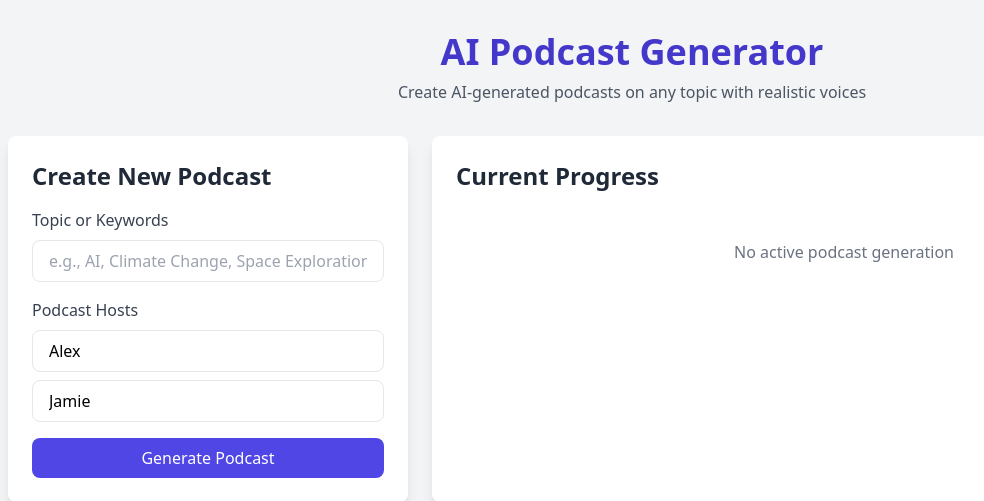
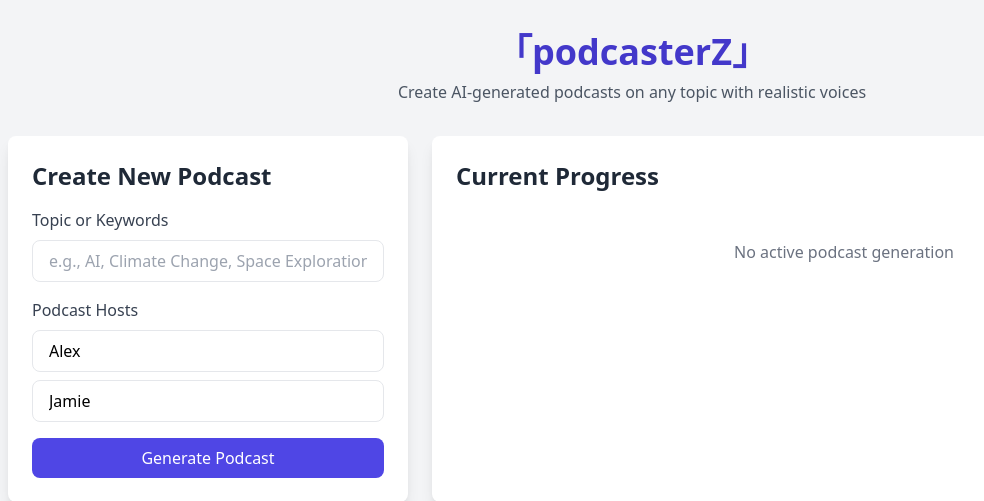
Before and after one commit to yanimeziani/meziani-landing, a Flask app: page / in a window 1280 px wide. Shown: the top 501 px of the page, without its empty margins (8-992 px from the left). Run offline with Flask 3, Linux system fonts and the light colour scheme; data that the repository does not hold is empty.

Commit message:
debugging

```diff
--- a/crew/src/app.py
+++ b/crew/src/app.py
@@ -118,6 +118,10 @@ def run_podcast_job(job):
         # Run the crew
         result = crew.run()
 
+        # Check if we got an error result
+        if "summary" in result and result["summary"].startswith("Error:"):
+            raise Exception(result["summary"])
+
         # Update the job with results
         job.results.update(result)
         job.add_update("Podcast generated successfully", "complete")
--- a/crew/src/templates/index.html
+++ b/crew/src/templates/index.html
@@ -3,14 +3,14 @@
 <head>
     <meta charset="UTF-8">
     <meta name="viewport" content="width=device-width, initial-scale=1.0">
-    <title>AI Podcast Generator</title>
+    <title>「podcasterZ」</title>
     <link rel="stylesheet" href="https://cdnjs.cloudflare.com/ajax/libs/tailwindcss/2.2.19/tailwind.min.css">
     <link rel="stylesheet" href="{{ url_for('static', filename='css/style.css') }}">
 </head>
 <body class="bg-gray-100 min-h-screen">
     <div class="container mx-auto px-4 py-8">
         <header class="mb-8 text-center">
-            <h1 class="text-4xl font-bold text-indigo-700">AI Podcast Generator</h1>
+            <h1 class="text-4xl font-bold text-indigo-700">「podcasterZ」</h1>
             <p class="text-gray-600 mt-2">Create AI-generated podcasts on any topic with realistic voices</p>
         </header>
 
```
Also changed, not shown: crew/src/podcast/crew.py (+4 -4 lines).
